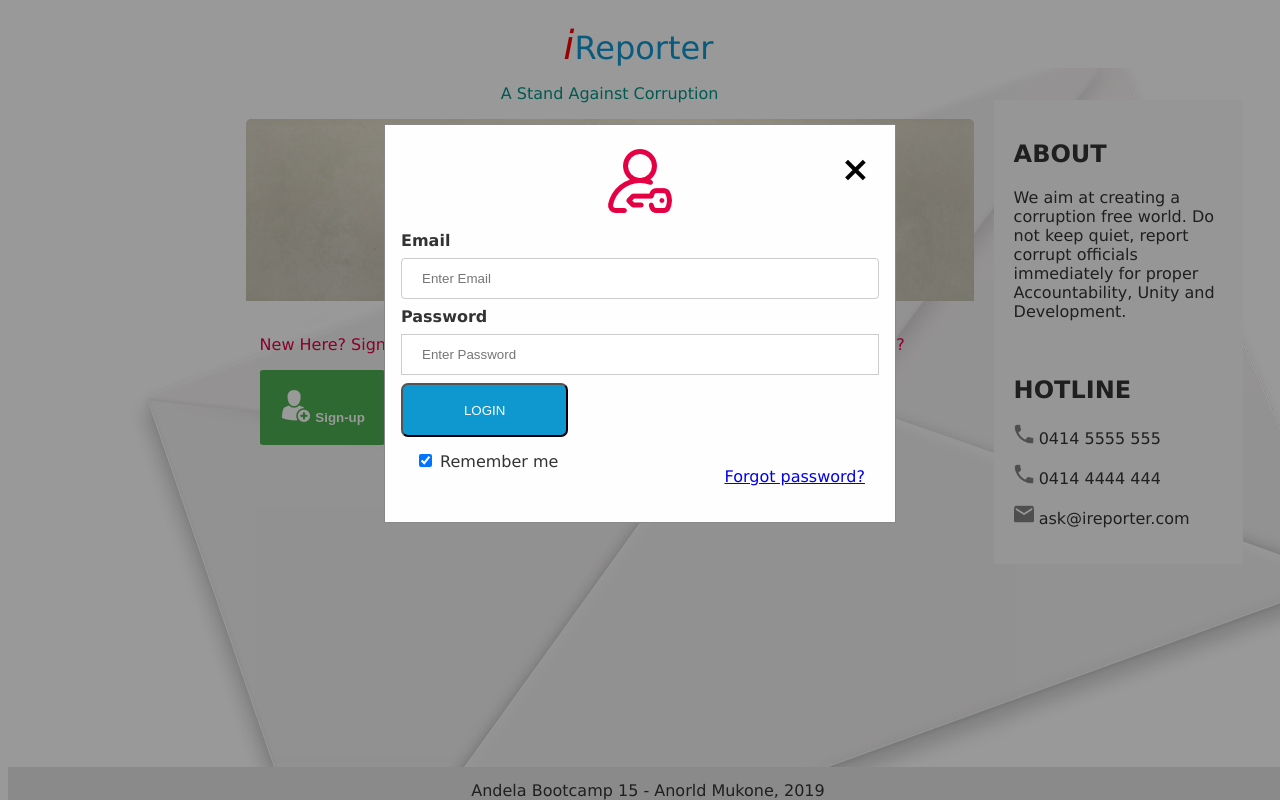
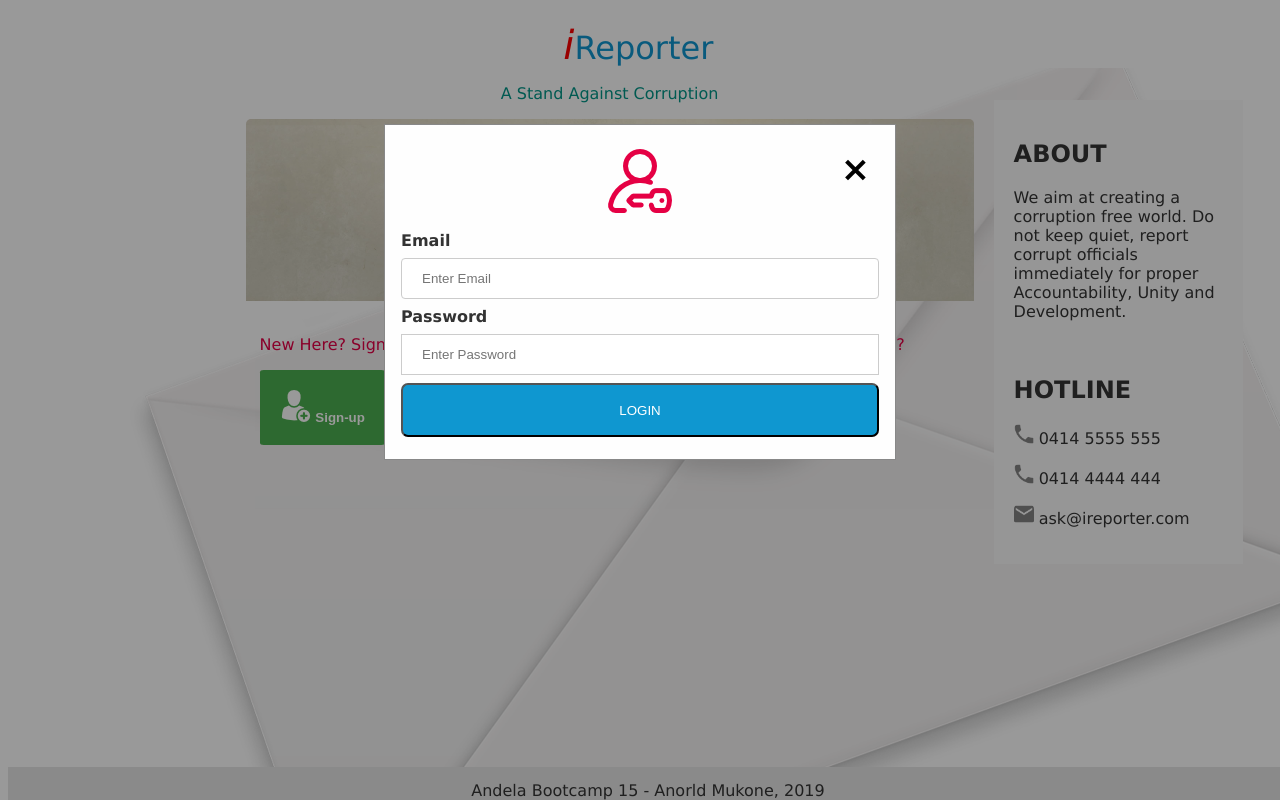
Before and after one commit to Manorlds-Eaglespark/i_reporter_full, a Flask app: template templates/index.html in a window 1280 px wide, after a click on "Log-in". Run offline with Flask 2, Linux system fonts and the light colour scheme; the template is opened without the code that fills it, so the values that code supplies are empty; parts of the project's set-up code (start-up, migrations or seed data) failed here and were passed over.

Commit message:
[#163842197] edit form layout

```diff
--- a/css/style.css
+++ b/css/style.css
@@ -68,7 +68,7 @@ body {
     background-color: #0f97d0;
     padding: 17.5px;
     border-radius: 7px;
-    width: 35%;
+    width: 100%;
     color: white;
 }
 
--- a/templates/index.html
+++ b/templates/index.html
@@ -64,15 +64,6 @@
                         <input type="password" placeholder="Enter Password" id="password" required>
 
                         <button class="login_button" onclick="login_user()" type="submit">LOGIN</button>
-                        <div class="father">
-                            <div class="sister"><label>
-                                    <input type="checkbox" checked="checked" name="remember"> Remember me </label>
-                            </div>
-                            <div class="brother">
-                                <label><span class="psw"><a href="#">Forgot password?</a></span></label>
-                            </div>
-                        </div>
-
 
                     </div>
                 </form>
```
